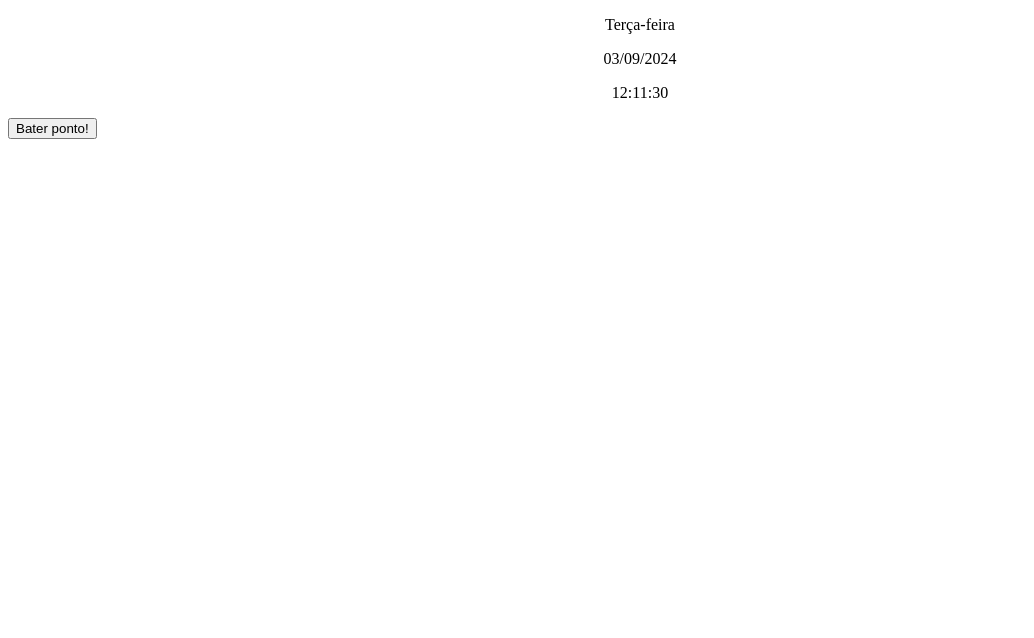
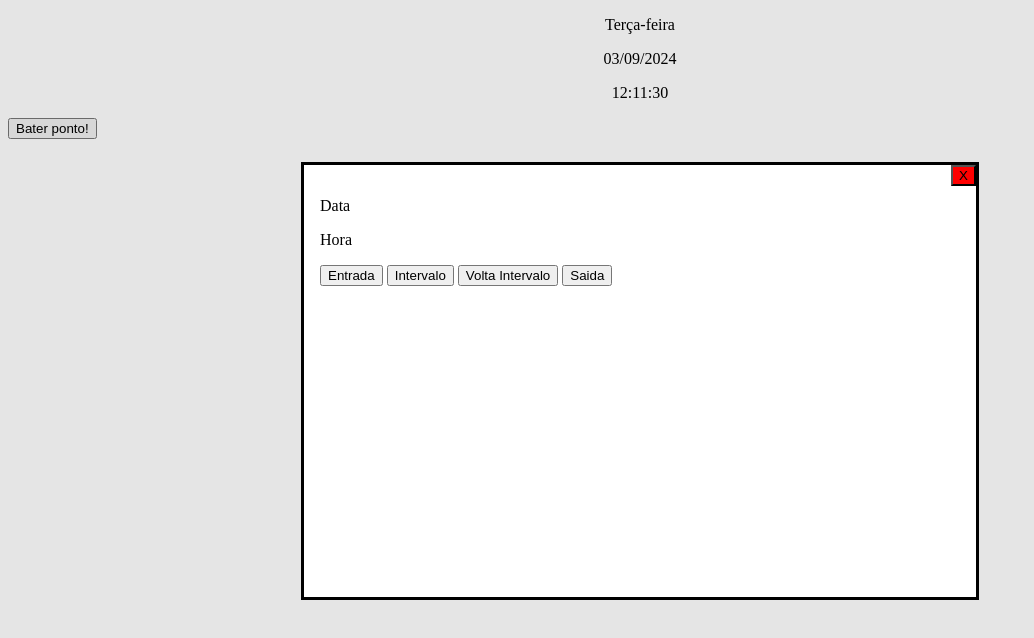
Before and after one commit to josewaldoneto/ponto-eletronico-pw, a plain HTML site: page index.html in a window 1280 px wide. Both pictures are taken after a click on the button "Bater ponto!". Shown: the whole page, without its empty margins (0-1034 px from the left). Drawn offline with Linux system fonts and the light colour scheme.

Commit message:
Implementando dialog

```diff
--- a/css/style.css
+++ b/css/style.css
@@ -1,3 +1,19 @@
 .data-hora {
     text-align: center;
 }
+
+#dialog-ponto {
+    position: fixed;
+    left: 50%;
+    top: 50%;
+    width: 50%;
+    height: 50%;
+    transform: translate(-50%, -50%);
+}
+
+#btn-dialog-fechar {
+    position: absolute;
+    top: 0;
+    right: 0;
+    background-color: red;
+}
--- a/index.html
+++ b/index.html
@@ -13,8 +13,14 @@
         <p id="hora-min-seg">08:01:35</p>
     </div>
     <button id="btn-bater-ponto">Bater ponto!</button>
-    <dialog>
-        <!-- Conteúdo do modal de ponto -->
+    <dialog id="dialog-ponto">
+        <p>Data</p>
+        <p>Hora</p>
+        <button>Entrada</button>
+        <button>Intervalo</button>
+        <button>Volta Intervalo</button>
+        <button>Saida</button>
+        <button id="btn-dialog-fechar">X</button>
     </dialog>
     <!-- criar histórico dos últimos n registros-->
     <!-- criar footer para alerta -->
--- a/js/index.js
+++ b/js/index.js
@@ -4,6 +4,13 @@ const horaMinSeg = document.getElementById("hora-min-seg");
 
 const btnBaterPonto = document.getElementById("btn-bater-ponto");
 btnBaterPonto.addEventListener("click", register);
+
+const dialogPonto = document.getElementById("dialog-ponto");
+
+const btnDialogFechar = document.getElementById("btn-dialog-fechar");
+btnDialogFechar.addEventListener("click", () => {
+    dialogPonto.close();
+})
 
 diaSemana.textContent = getWeekDay();
 diaMesAno.textContent = getCurrentDate();
@@ -48,8 +55,7 @@ function printCurrentHour() {
 
 function register() {
     // Abrir <dialog> com, no mínimo, 4 botões
-
-    alert("Bater Ponto!");
+    dialogPonto.showModal();
 }
 
 setInterval(printCurrentHour, 1000);
```
